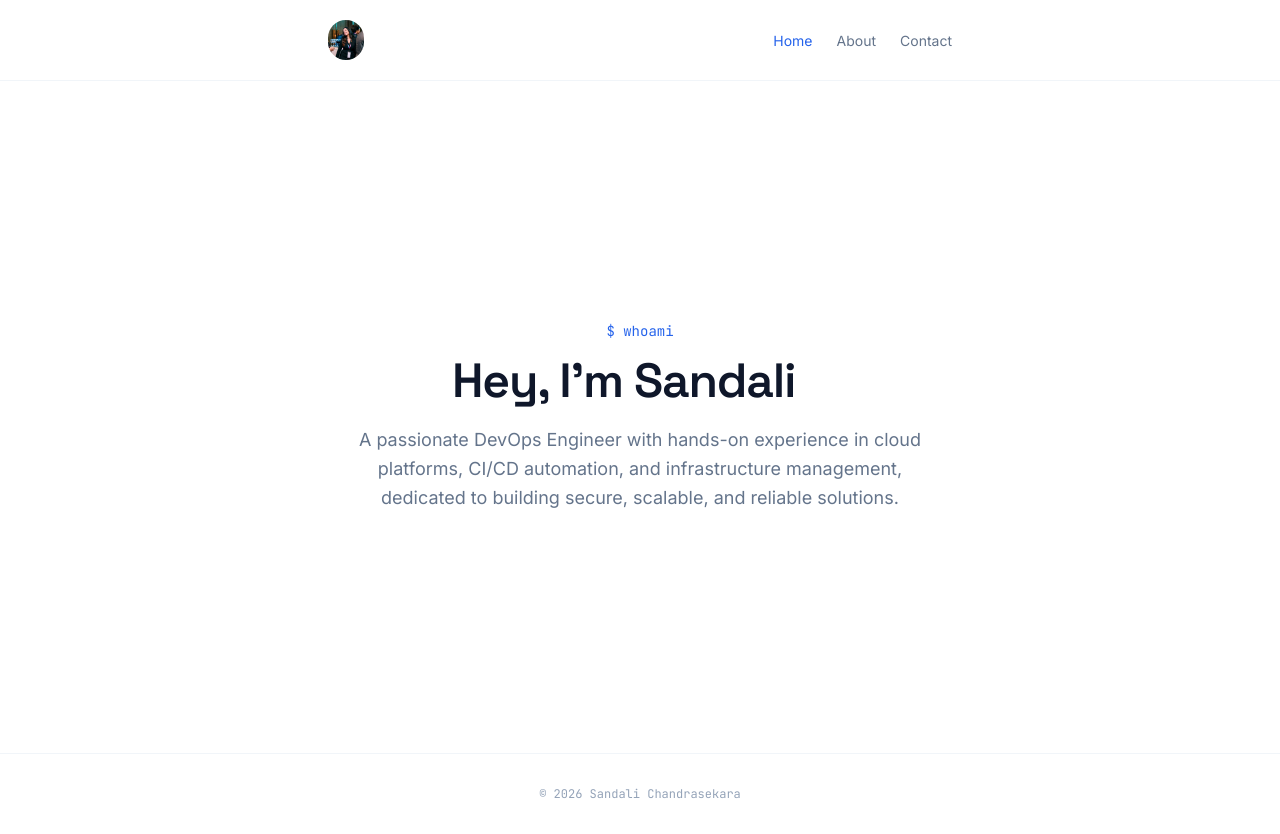
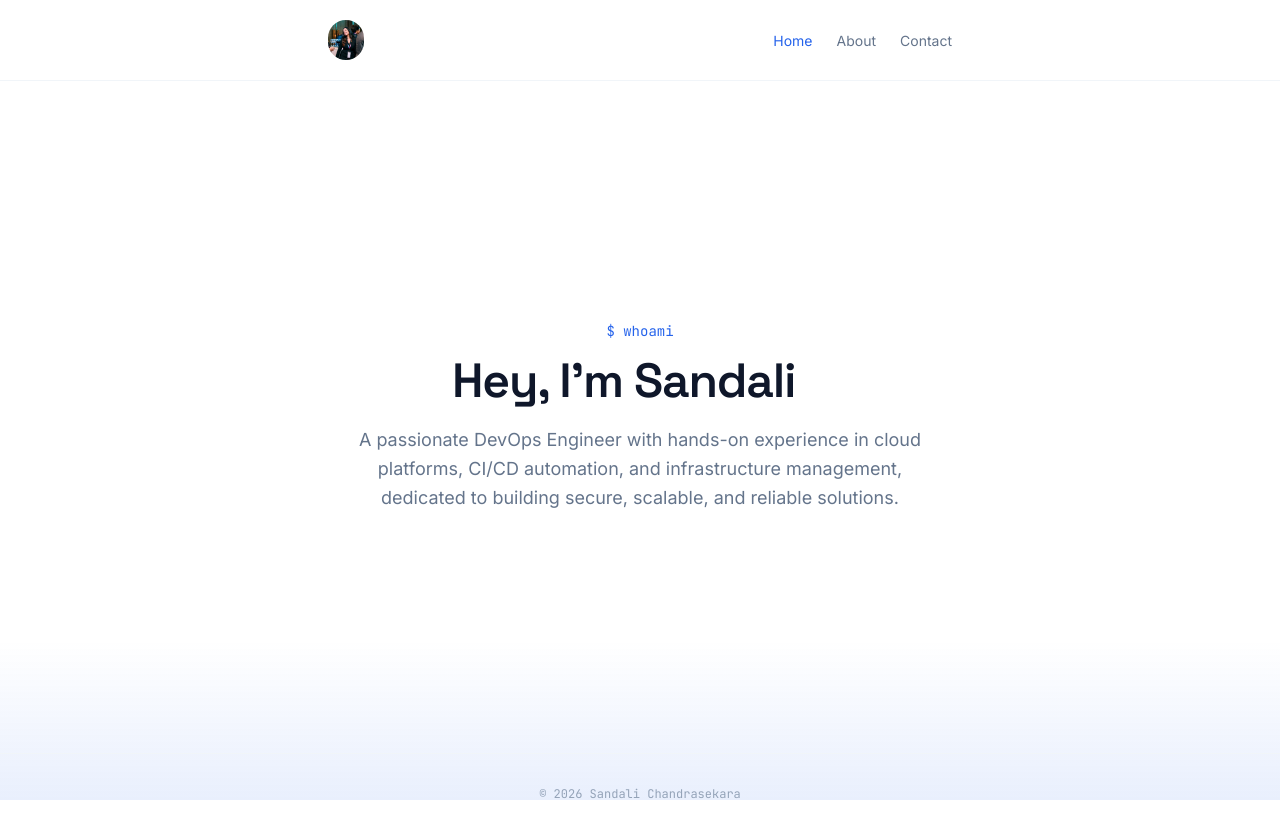
Before and after one commit to sandalichandrasekara/sandalichandrasekara.xyz, a Next.js app: page / in a window 1280 px wide. Built offline with nearby package versions, Linux system fonts and the light colour scheme.

Commit message:
Add gradient strip

```diff
--- a/app/layout.tsx
+++ b/app/layout.tsx
@@ -22,7 +22,7 @@ const jetbrainsMono = JetBrains_Mono({
 });
 
 export const metadata: Metadata = {
-  title: "Sandali Chandrasekara",
+  title: "Sandali Chandrasekara — DevOps Engineer",
   description:
     "DevOps Engineer building reliable, automated infrastructure. Portfolio, background, and contact.",
 };
@@ -37,7 +37,12 @@ export default function RootLayout({
       <body
         className={`${spaceGrotesk.variable} ${inter.variable} ${jetbrainsMono.variable} antialiased bg-white text-slate-900`}
       >
-        <div className="flex min-h-screen flex-col">
+        <div
+          aria-hidden="true"
+          className="pointer-events-none fixed inset-x-0 bottom-0 z-0 h-40 bg-gradient-to-t from-blue-600/10 via-blue-600/5 to-transparent"
+        />
+
+        <div className="relative z-10 flex min-h-screen flex-col">
           <Navbar />
           <main className="flex-1">{children}</main>
           <Footer />
```
